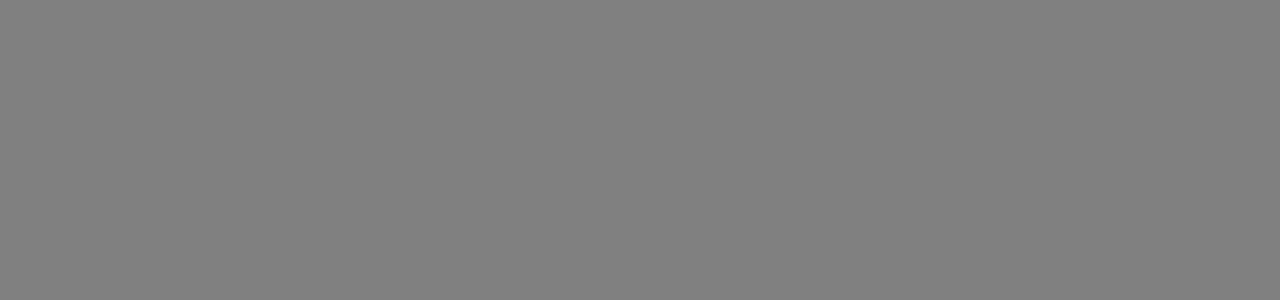
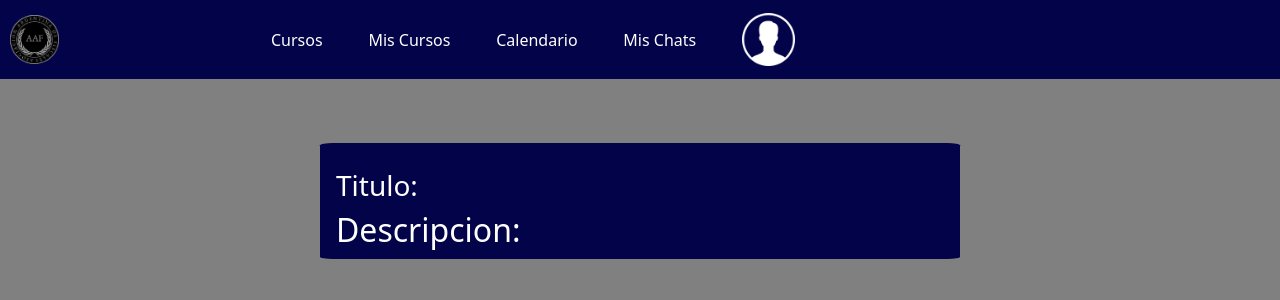
Before and after one commit to SamiAyala/AAF, a React (Create React App) app in the folder aaf/: page /VerDetalle/1 in a window 1280 px wide. Before the commit this address had no page. Shown: the top 300 px of the page. Built offline with nearby package versions, Linux system fonts and the light colour scheme; no server answers; the HTML template or start-up script is replaced by a standard one.

Commit message:
ver detalles del curso terminado en front

```diff
--- a/aaf/src/App.js
+++ b/aaf/src/App.js
@@ -12,6 +12,7 @@ import AgregarNoticia from './Componentes/Formularios/AgregarNoticia';
 import Layout from './Componentes/Layout';
 import { usuarioContext , isAdmContext } from './Context/Context';
 import { useState } from 'react';
+import VerDetalleCursos from './VerDetalleCurso';
 
 const App = () => {
 
@@ -33,6 +34,7 @@ const App = () => {
               <Route path='/ListaCursos' element={<ListaCursos />}></Route>
               <Route path='/CrearCursos' element={<CrearCursos />}></Route>
               <Route path='/AgregarNoticia' element={<AgregarNoticia />}></Route>
+              <Route path='/VerDetalle/:Id' element={<VerDetalleCursos/>}></Route>
             </Route>
           </Routes>
         </BrowserRouter>
--- a/aaf/src/Componentes/Cards/CardListaCursos.js
+++ b/aaf/src/Componentes/Cards/CardListaCursos.js
@@ -7,13 +7,13 @@ import Row from 'react-bootstrap/Row';
 import Col from 'react-bootstrap/Col';
 import { useNavigate } from 'react-router-dom';
 import Card from 'react-bootstrap/Card';
-
+import { Link } from "react-router-dom";
 
 function CardListaCursos({ Titulo = "", Descripcion = "", Profesor = "No se ha asignado ningún profesor aún.", eliminarCurso, asignarProfesor, cargarMaterial, Profesores, Id, fkProfesor, isAdm }) {
    const Navigate = useNavigate('/AgregarMateriales');
 
 
-   const anotarse = () => {
+   const verDetalle = () => {
 
    }
 
@@ -55,9 +55,10 @@ function CardListaCursos({ Titulo = "", Descripcion = "", Profesor = "No se ha a
                      </Col>
                   </Row>
                </Card.Footer>
-               : <Button onClick={()=> anotarse}>
-                  Anotarme
-               </Button>}
+               :
+               <Link to={"/VerDetalle/"+Id}>Ver Detalles</Link>
+
+            }
          </Card>
       </>
    )
--- a/aaf/src/Componentes/Formularios/AgregarMAteriales.js
+++ b/aaf/src/Componentes/Formularios/AgregarMAteriales.js
@@ -6,7 +6,7 @@ import {Link} from 'react-router-dom'
 import {useNavigate, useParams} from 'react-router-dom'
 import axios from 'axios';
 
-function AgregarNoticia() {
+function AgregarMaterial() {
     let { id } = useParams();
   const [validated, setValidated] = useState(false);
   const [values, setValues] = useState({});
@@ -88,4 +88,4 @@ function AgregarNoticia() {
   };
 
 
-export default AgregarNoticia;
+export default AgregarMaterial;
--- /dev/null
+++ b/aaf/src/VerDetalleCurso.js
@@ -0,0 +1,34 @@
+import { useParams } from "react-router-dom";
+import { useState, useEffect } from "react";
+import axios from "axios";
+
+function VerDetalleCursos() {
+    const [curso, setCurso] = useState({})
+    const [isLoading, setLoading] = useState(true)
+    const { Id } = useParams();
+    useEffect(() => {
+        axios.get('http://localhost:5000/aaf/getMaterial/' + Id)
+            .then(function (response) {
+                console.log(response.data)
+                setCurso(response.data)
+            })
+            .finally(() => { setLoading(false) })
+    }, [])
+    console.log("LA MENTIROSA, La TEMEROSA, LA DESEADA, LA INFORMACION DEL CURSO: ",curso)
+    console.log(curso)
+    return (
+            <div className='container'>
+                {isLoading ? <h1>asdsad</h1> : (
+                    <>
+                        <img src={curso.Imagen}/>
+                        <h3>Titulo: {curso.Titulo}</h3>
+                        <h2>Descripcion: {curso.Descripcion}</h2>
+                        <h2>{curso.Texto}</h2>
+                    </>
+
+                )}
+            </div>
+    );
+}
+
+export default VerDetalleCursos;
```
